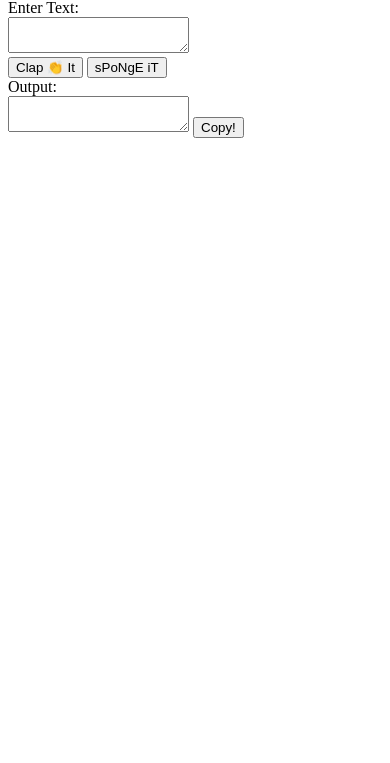
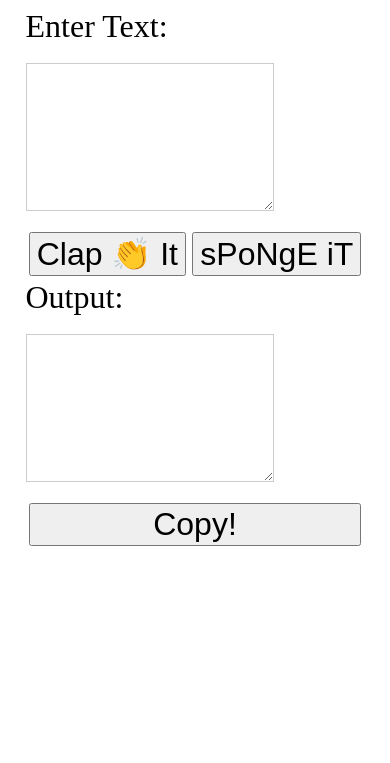
Before and after one commit to david-clark-1043/make-a-case, a plain HTML site: page index.html in a window 390 px wide. Shown: the part 81-844 px from the top of the page. Drawn offline with Linux system fonts and the light colour scheme.

Commit message:
Update index.html
Right-size on mobile screen.
Input and output expand to content.

```diff
--- a/index.html
+++ b/index.html
@@ -2,21 +2,67 @@
 <html>
 
 <head>
-    <title>Make the Case</title>
+    <title>Make 👏 a 👏 cAsE</title>
+    <style>
+        body {
+            font-size: 16px;
+            display: flex;
+            flex-direction: column;
+            align-items: center;
+        }
+
+        .input-container {
+            display: flex;
+            flex-direction: column;
+        }
+
+        .output-container {
+            display: flex;
+            flex-direction: column;
+        }
+
+        label {
+            font-size: 2em;
+        }
+
+        .textarea {
+            font-size: 3em;
+            border: 1px solid #ccc;
+            padding: 1px 6px;
+            display: block;
+            width: 100%;
+            overflow: hidden;
+            resize: both;
+            min-height: 3em;
+            width: 60vw;
+        }
+
+        .buttons {
+            display: flex;
+            justify-content: center;
+        }
+
+        button {
+            font-size: 2em;
+            margin: .1em;
+        }
+    </style>
 </head>
 
 <body>
-    <h1>Make the Case</h1>
+    <h1>Make 👏 a 👏 cAsE</h1>
     <div>
-        <div>
+        <div class="input-container">
             <label for="entered-text">Enter Text:</label><br>
-            <textarea id="entered-text" name="entered-text"></textarea><br>
-            <button id="clap-button">Clap 👏 It</button>
-            <button id="sponge-button">sPoNgE iT</button>
+            <span class="textarea" role="textbox" contenteditable="" id="entered-text" name="entered-text"></span><br>
+            <div class="buttons">
+                <button id="clap-button">Clap 👏 It</button>
+                <button id="sponge-button">sPoNgE iT</button>
+            </div>
         </div>
-        <div>
+        <div class="output-container">
             <label for="output-text">Output:</label><br>
-            <textarea id="output-text" name="output-text"></textarea>
+            <span class="textarea" role="textbox" contenteditable="" id="output-text" name="output-text"></span><br>
             <button id="copy">Copy!</button>
         </div>
     </div>
@@ -26,13 +72,11 @@
 
         clapButton.addEventListener("click", (event) => {
             const inputEl = document.getElementById("entered-text")
-            const text = inputEl.value
+            const text = inputEl.innerText
             const splitText = text.split(" ")
-            console.log(splitText)
             const clappedText = splitText.join(" 👏 ")
             const outputEl = document.getElementById("output-text")
-            console.log(outputEl)
-            outputEl.value = clappedText
+            outputEl.innerText = clappedText
         })
     </script>
     <script>
@@ -40,18 +84,18 @@
 
         spongeButton.addEventListener("click", (event) => {
             const inputEl = document.getElementById("entered-text")
-            const text = inputEl.value
+            const text = inputEl.innerText
             const splitText = text.split("")
-            const spongedText = splitText.map((char, index) => index % 2 == 1 ? char.toUpperCase() : char).join("")
+            const spongedText = splitText.map((char, index) => index % 2 == 1 ? char.toUpperCase() : char.toLowerCase()).join("")
             const outputEl = document.getElementById("output-text")
-            outputEl.value = spongedText
+            outputEl.innerText = spongedText
         })
     </script>
     <script>
         const copyButton = document.getElementById("copy")
         copyButton.addEventListener("click", (event) => {
             const outputEl = document.getElementById("output-text")
-            navigator.clipboard.writeText(outputEl.value)
+            navigator.clipboard.writeText(outputEl.innerText)
         })
     </script>
 </body>
```
